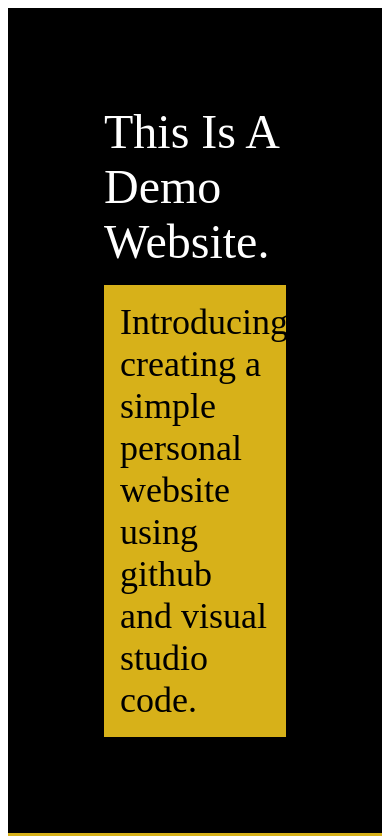
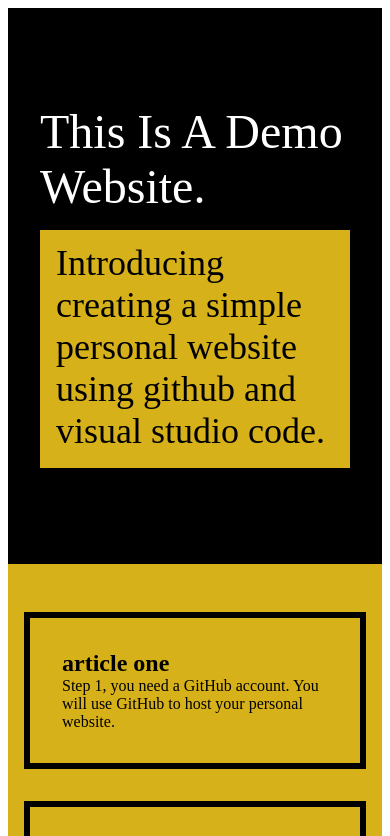
Before and after one commit to userax12/demo_website, a plain HTML site: page docs/index.html in a window 390 px wide. Shown: the top 836 px of the page. Drawn offline with Linux system fonts and the light colour scheme.

Commit message:
up styles

```diff
--- a/docs/css/style.css
+++ b/docs/css/style.css
@@ -5,18 +5,34 @@
     font-size: 48px;
     padding-bottom: 16px;
     text-transform: capitalize;
+    min-width: 300px;
 }
 
 .secondary-headline {
     padding: 96px;
     background-color: black;
     padding-top: 0px;
+    min-width: 300px;
+}
+
+@media screen and (max-width: 800px) {
+    .headline {
+        padding-left: 32px;
+        padding-right: 16px;
+    }
+    .secondary-headline {
+        padding-left: 32px;
+        padding-right: 32px;
+    }
 }
 
 .secondary-headline>.text {
     background-color: #d7b119;
     font-size: 36px;
-    padding: 16px;
+    padding-top: 12px;
+    padding-right: 12px;
+    padding-bottom: 16px;
+    padding-left: 16px;
 }
 
 .articles {
```
